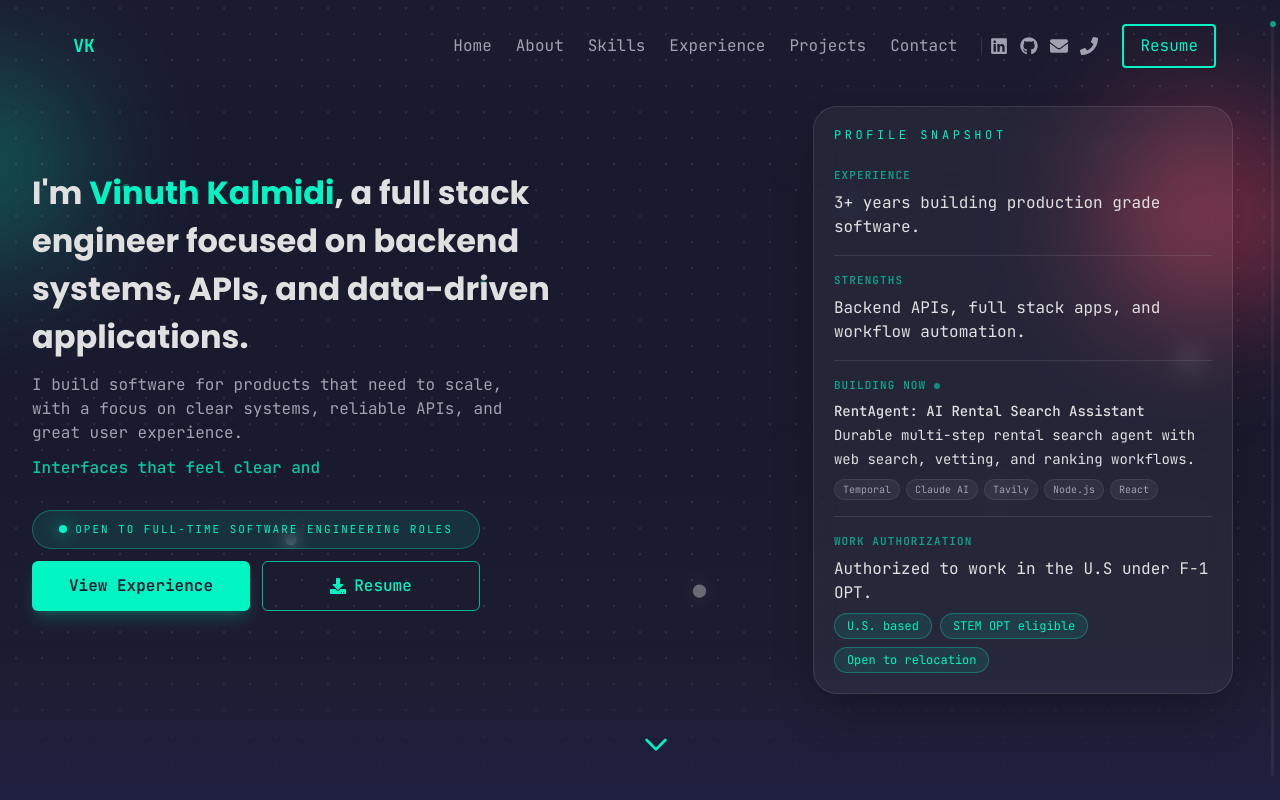
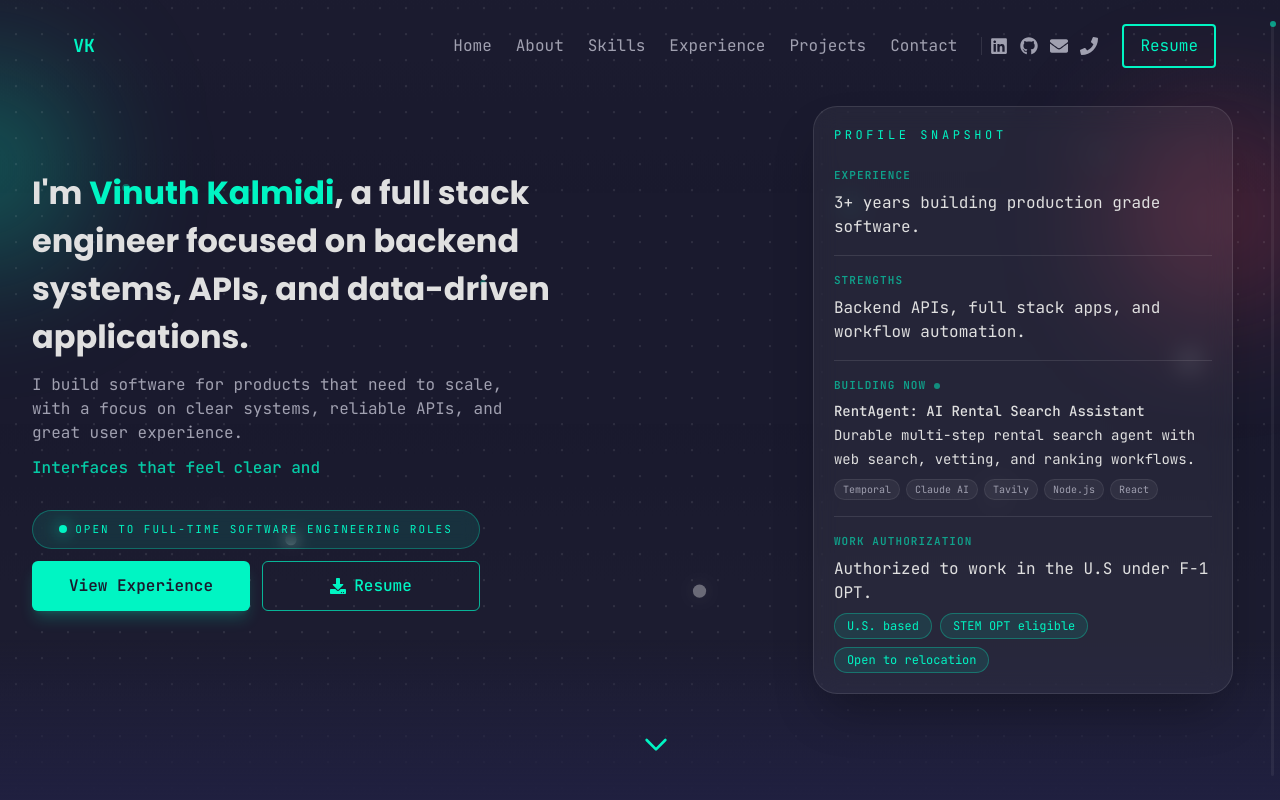
Before and after one commit to vinuthBabu01/portfolio-new, a React (Vite) app: page / in a window 1280 px wide. Shown: the top 800 px of the page. Built offline with nearby package versions, Linux system fonts and the light colour scheme.

Commit message:
updated the orb to make it look more pleasing

```diff
--- a/src/components/Hero.jsx
+++ b/src/components/Hero.jsx
@@ -28,7 +28,7 @@ const Hero = () => {
         />
         <Motion.div
           aria-hidden="true"
-          className="absolute right-[-4%] top-24 h-52 w-52 rounded-full bg-accent-2/50 blur-3xl"
+          className="absolute right-[-5%] top-24 h-52 w-52 rounded-full bg-accent-2/25 blur-3xl"
           animate={{ x: [0, -22, 10, 0], y: [0, 16, -12, 0], scale: [1, 0.97, 1.04, 1] }}
           transition={{ duration: 18, repeat: Infinity, ease: 'easeInOut' }}
         />
```
